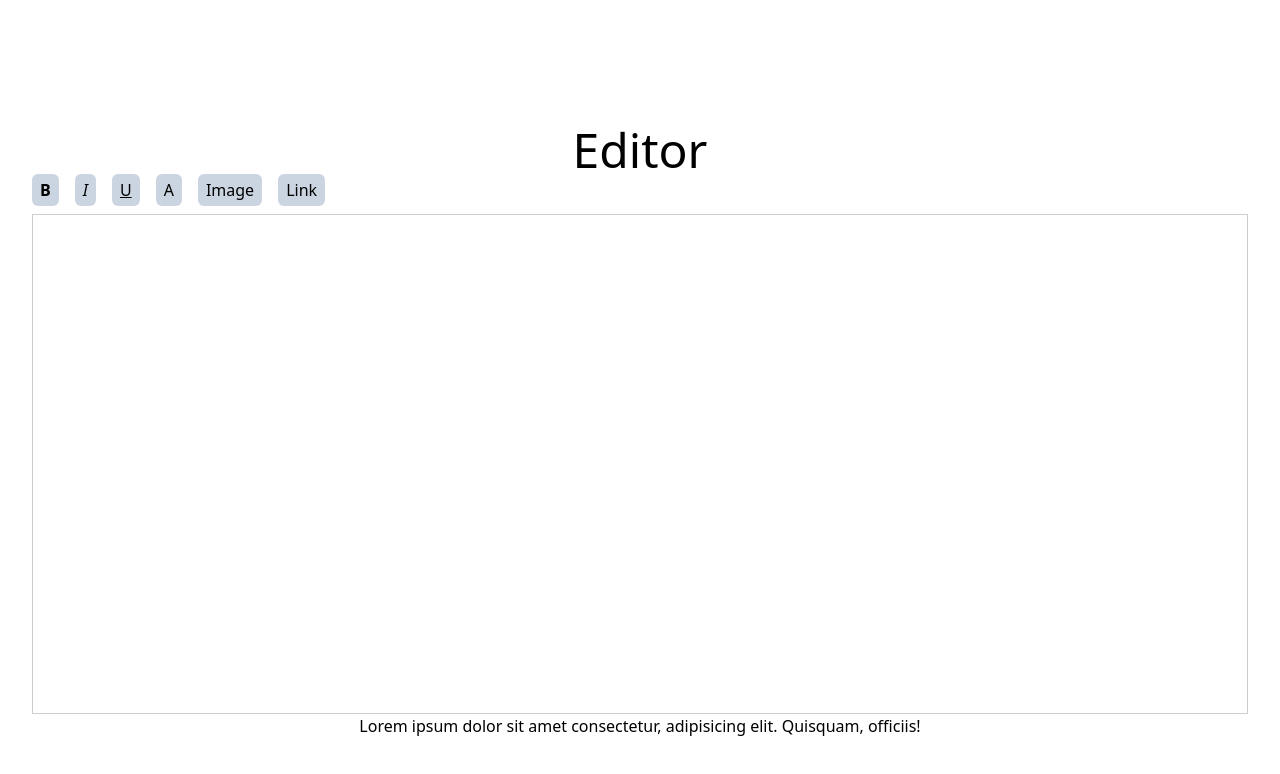
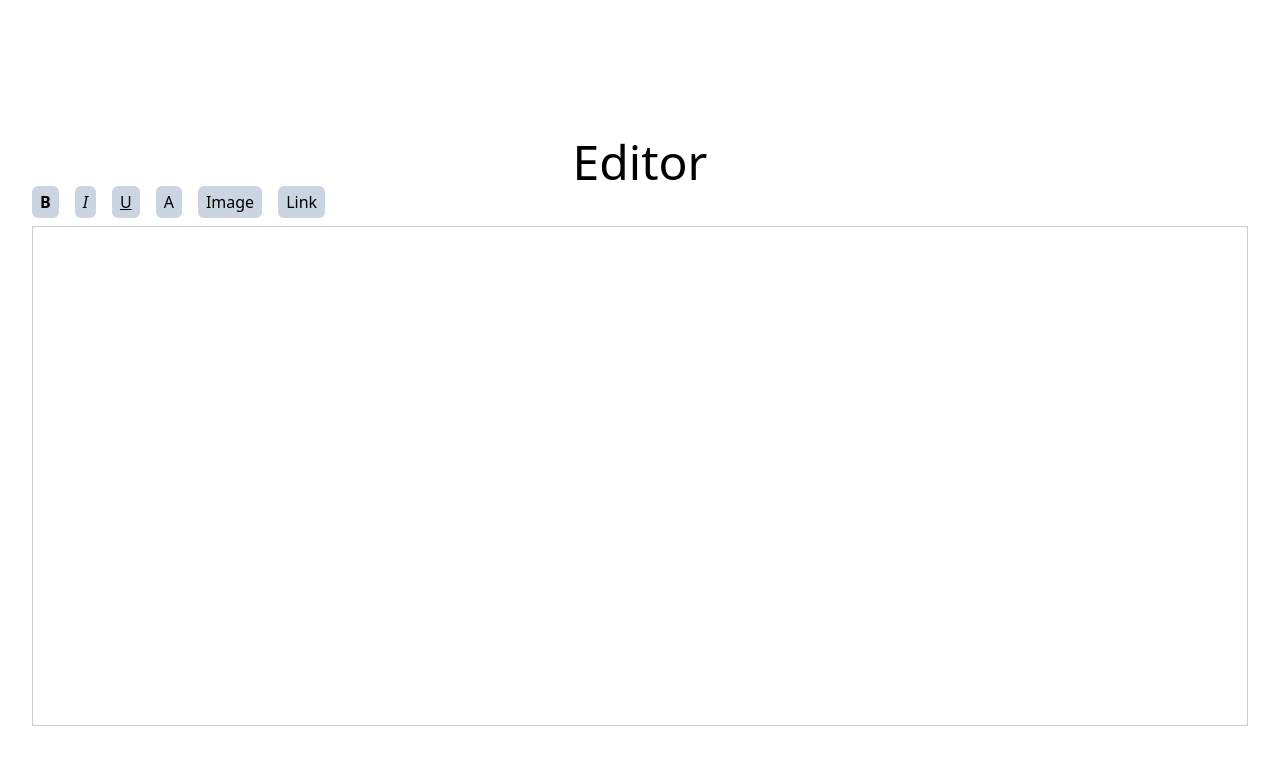
Before and after one commit to Sumon092/react-editor, a React (Vite) app in the folder react-editor/: page / in a window 1280 px wide. Shown: the top 774 px of the page. Built offline with nearby package versions, Linux system fonts and the light colour scheme.

Commit message:
checking

```diff
--- a/react-editor/src/App.jsx
+++ b/react-editor/src/App.jsx
@@ -10,7 +10,7 @@ function App() {
 
       {/* <Editor /> */}
       <EditorMain />
-      Lorem ipsum dolor sit amet consectetur, adipisicing elit. Quisquam, officiis!
+
     </div>
   )
 }
```
